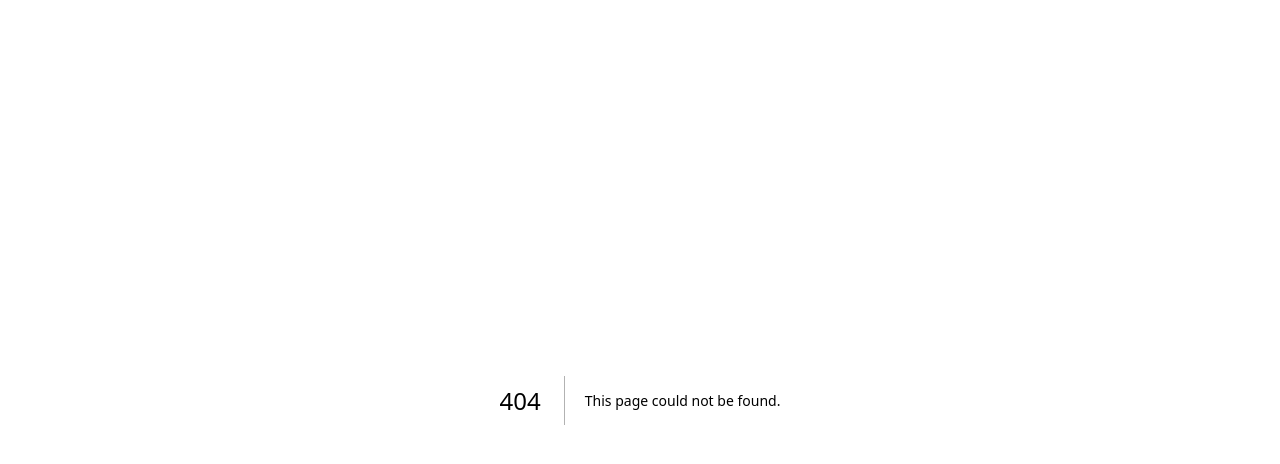
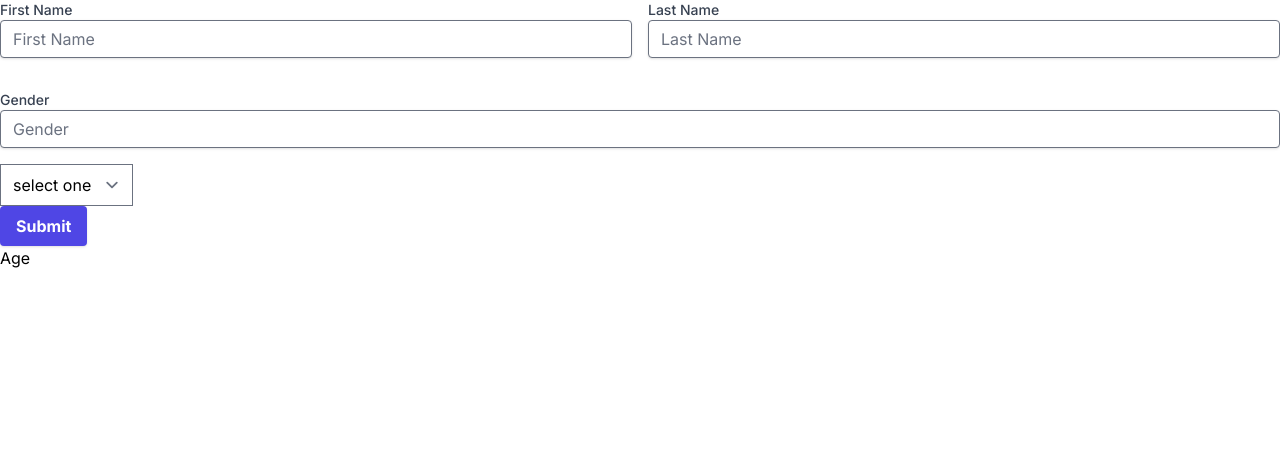
Before and after one commit to talhak911/nextjs-dashboard, a Next.js app: page /testing in a window 1280 px wide. Before the commit this address had no page. Shown: the top 464 px of the page. Built offline with nearby package versions, Linux system fonts and the light colour scheme; a web font is replaced by a local one.

Commit message:
mutating data

```diff
--- /dev/null
+++ b/app/dashboard/invoices/create/page.tsx
@@ -0,0 +1,23 @@
+import Form from '@/app/ui/invoices/create-form';
+import Breadcrumbs from '@/app/ui/invoices/breadcrumbs';
+import { fetchCustomers } from '@/app/lib/data';
+
+export default async function Page() {
+  const customers = await fetchCustomers();
+
+  return (
+    <main>
+      <Breadcrumbs
+        breadcrumbs={[
+          { label: 'Invoices', href: '/dashboard/invoices' },
+          {
+            label: 'Create Invoice',
+            href: '/dashboard/invoices/create',
+            active: true,
+          },
+        ]}
+      />
+      <Form customers={customers} />
+    </main>
+  );
+}
--- /dev/null
+++ b/app/lib/actions.ts
@@ -0,0 +1 @@
+"use server"
--- /dev/null
+++ b/app/testing/action.ts
@@ -0,0 +1,6 @@
+"use server"
+export default async function Create(data:FormData) {
+
+    data.append("age","3")
+    console.log(data)
+}
--- /dev/null
+++ b/app/testing/page.tsx
@@ -0,0 +1,69 @@
+"use client"
+import Create from "./action"
+
+export default function Page(){
+
+    return(
+        <div>
+    <form action={Create} >
+    <div className="flex justify-between mb-4">
+        <div className="w-1/2 pr-2">
+            <label htmlFor="firstname" className="block text-sm font-medium text-gray-700">
+                First Name
+            </label>
+            <input
+                className="shadow mb-4 appearance-none border rounded w-full py-2 px-3 text-gray-700 leading-tight focus:outline-none focus:shadow-outline"
+                type="text"
+
+                placeholder="First Name"
+                name="firstname"
+
+            />
+        </div>
+        <div className="w-1/2 pl-2">
+            <label htmlFor="lastname" className="block text-sm font-medium text-gray-700">
+                Last Name
+            </label>
+            <input
+                className="shadow mb-4 appearance-none border rounded w-full py-2 px-3 text-gray-700 leading-tight focus:outline-none focus:shadow-outline"
+                type="text"
+
+                placeholder="Last Name"
+                name="lastname"
+
+            />
+        </div>
+    </div>
+
+
+    <label htmlFor="gender" className="block text-sm font-medium text-gray-700">
+        Gender
+    </label>
+    <input
+        className="shadow mb-4 appearance-none border rounded w-full py-2 px-3 text-gray-700 leading-tight focus:outline-none focus:shadow-outline"
+        type="text"
+
+        placeholder="Gender"
+        name="gender"
+
+    />
+
+  <select defaultValue="" id="age">
+    <option value="" disabled>select one</option>
+    <option >18+</option>
+
+  </select>
+    <div className="flex justify-between">
+
+        <button
+
+            type="submit"
+            className="shadow bg-indigo-600 hover:bg-indigo-700 text-white font-bold py-2 px-4 rounded focus:outline-none focus:shadow-outline"
+        >
+            Submit
+        </button>
+    </div>
+</form>
+<label htmlFor="age"> Age</label>
+</div>)
+}
```
